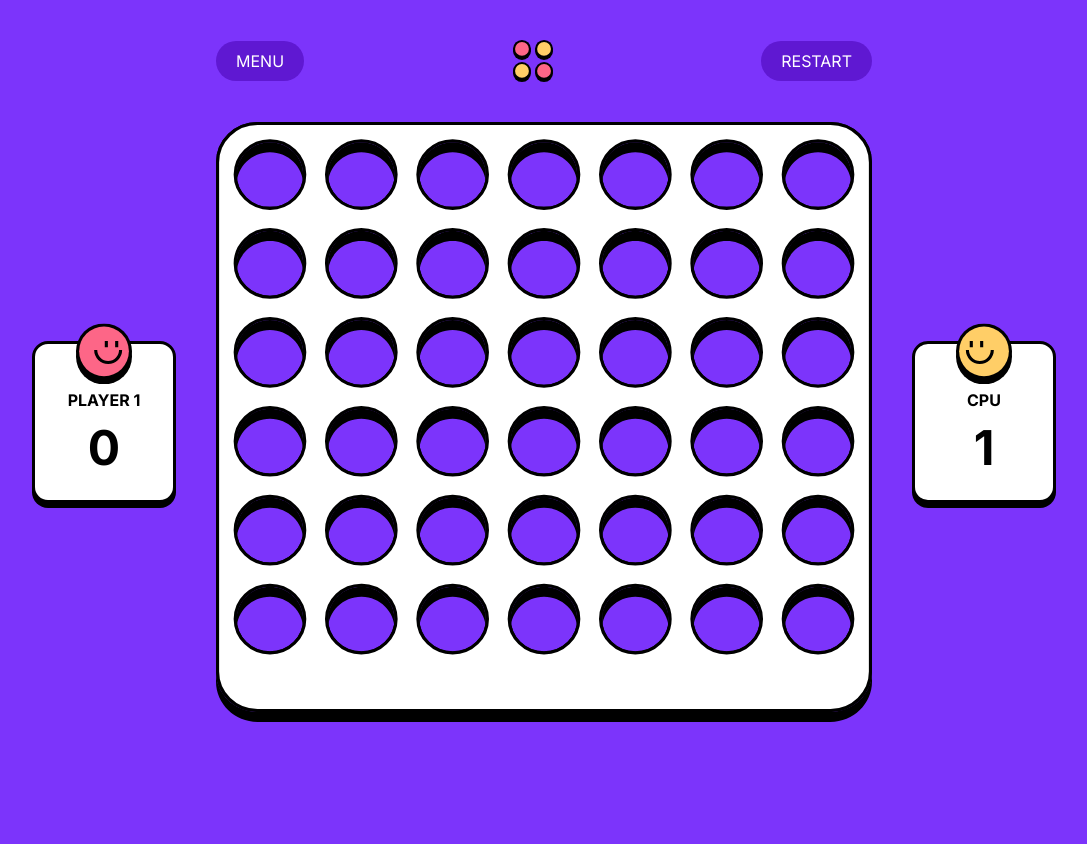
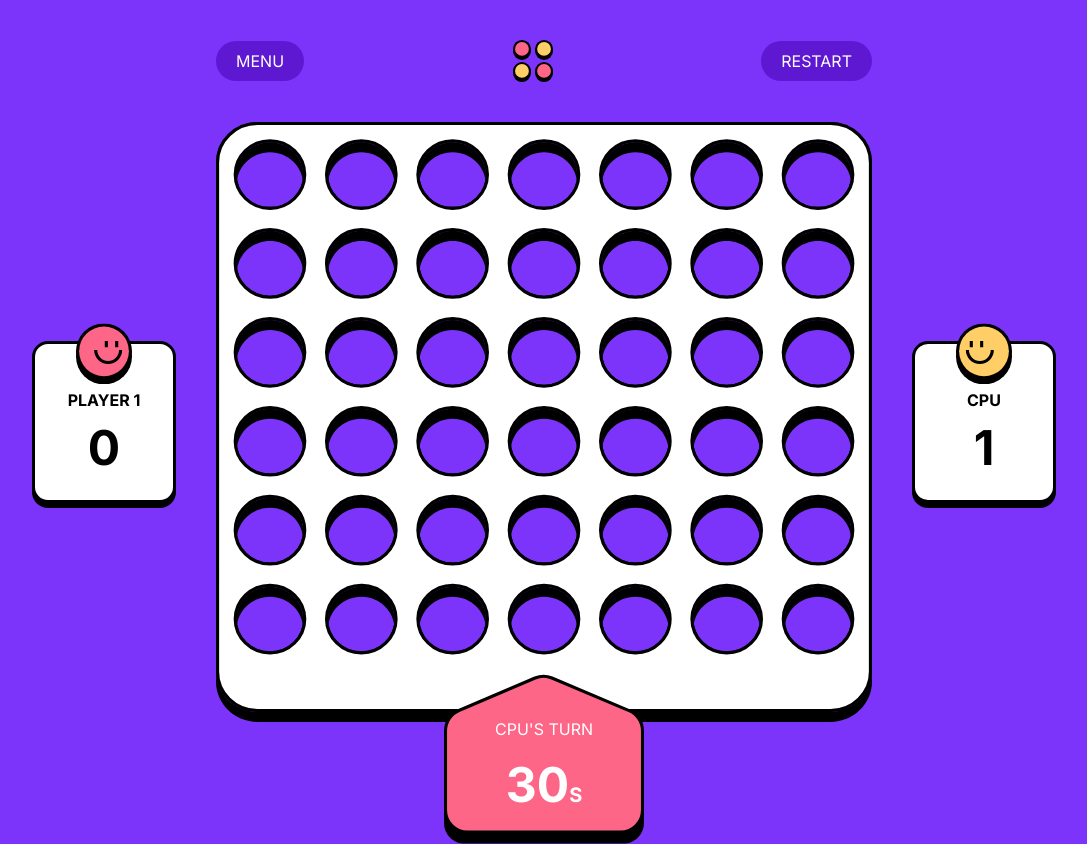
Before and after one commit to aronft/connect4, a Next.js app: page /game in a window 1280 px wide. Shown: the whole page, without its empty margins (96-1183 px from the left). Before the commit the page ends 800 px from the top, so only its background shows below. Built offline with nearby package versions, Linux system fonts and the light colour scheme.

Commit message:
Turn card (#11)

```diff
--- a/src/app/game/page.tsx
+++ b/src/app/game/page.tsx
@@ -1,6 +1,7 @@
 import { Header } from '@/features/core/components/common/header'
 import { Container } from '@/features/core/components/ui/objects/container'
 import { Board } from '@/features/game/components/board'
+import { TurnCard } from '@/features/game/components/turn-card'
 import { WinnerMessage } from '@/features/game/components/winner-message'
 import { PlayerCard } from '@/features/player/components/player-card'
 
@@ -27,7 +28,13 @@ export default function GamePage() {
                     className="w-full lg:col-start-3 lg:row-start-2"
                 />
                 <div className="col-span-2 flex  max-w-2xl flex-col items-center lg:col-span-1  lg:col-start-2 lg:row-start-2 lg:mx-auto lg:w-full">
-                    <Board />
+                    <Board className="relative">
+                        <TurnCard
+                            playerName="Cpu"
+                            className="position absolute left-1/2 top-full -mt-[10vw] w-max -translate-x-1/2 pt-7 md:-mt-8 md:min-h-[20vw] md:min-w-[25vw] lg:-mt-12 lg:min-h-[170px] lg:min-w-[200px]"
+                            time={30}
+                        />
+                    </Board>
                 </div>
             </Container>
         </div>
--- a/src/features/game/components/board.tsx
+++ b/src/features/game/components/board.tsx
@@ -3,10 +3,18 @@ import boardLayerWhiteSmall from '@/assets/board-layer-white-small.svg'
 import boardLayerWhiteLarge from '@/assets/board-layer-white-large.svg'
 import boardLayerBlackLarge from '@/assets/board-layer-black-large.svg'
 import Image from 'next/image'
+import { cn } from '@/features/core/utils/class-names'
 
-export const Board = () => {
+interface BoardProps extends React.ComponentPropsWithoutRef<'div'> {}
+
+export const Board = ({ children, className }: BoardProps) => {
     return (
-        <div className="relative grid h-[83vw] w-[90vw] md:min-h-[600px]  md:w-full lg:h-[600px] lg:w-full">
+        <div
+            className={cn(
+                'relative grid h-[83vw] w-[90vw] md:max-h-[650px] md:min-h-[600px]  md:w-full lg:h-[600px] lg:w-full',
+                className
+            )}
+        >
             <Image
                 src={boardLayerBlackSmall}
                 alt=""
@@ -27,6 +35,7 @@ export const Board = () => {
                 alt=""
                 className="absolute top-0  hidden h-[98.4%] w-full  lg:block"
             />
+            {children}
         </div>
     )
 }
--- /dev/null
+++ b/src/features/game/components/turn-card.tsx
@@ -0,0 +1,35 @@
+import player1TurnBg from '@/assets/turn-background-red.svg'
+import player2TurnBg from '@/assets/turn-background-yellow.svg'
+import { cn } from '@/features/core/utils/class-names'
+import Image from 'next/image'
+
+interface TurnCardProps extends React.ComponentPropsWithoutRef<'div'> {
+    time: number
+    playerName: string
+}
+
+export const TurnCard = ({ time, playerName, className }: TurnCardProps) => {
+    return (
+        <div
+            className={cn(
+                ' relative flex  flex-col items-center justify-center p-5 uppercase text-white',
+                className
+            )}
+        >
+            <Image
+                src={player1TurnBg}
+                width={200}
+                height={200}
+                alt="bg turn card"
+                className="absolute bottom-0 left-1/2 h-full w-full -translate-x-1/2"
+            />
+            <div className="relative flex flex-col items-center gap-5">
+                <p>{`${playerName}'s`} turn</p>
+                <p className="text-5xl font-bold ">
+                    {time}
+                    <span className="text-xl">s</span>
+                </p>
+            </div>
+        </div>
+    )
+}
```
